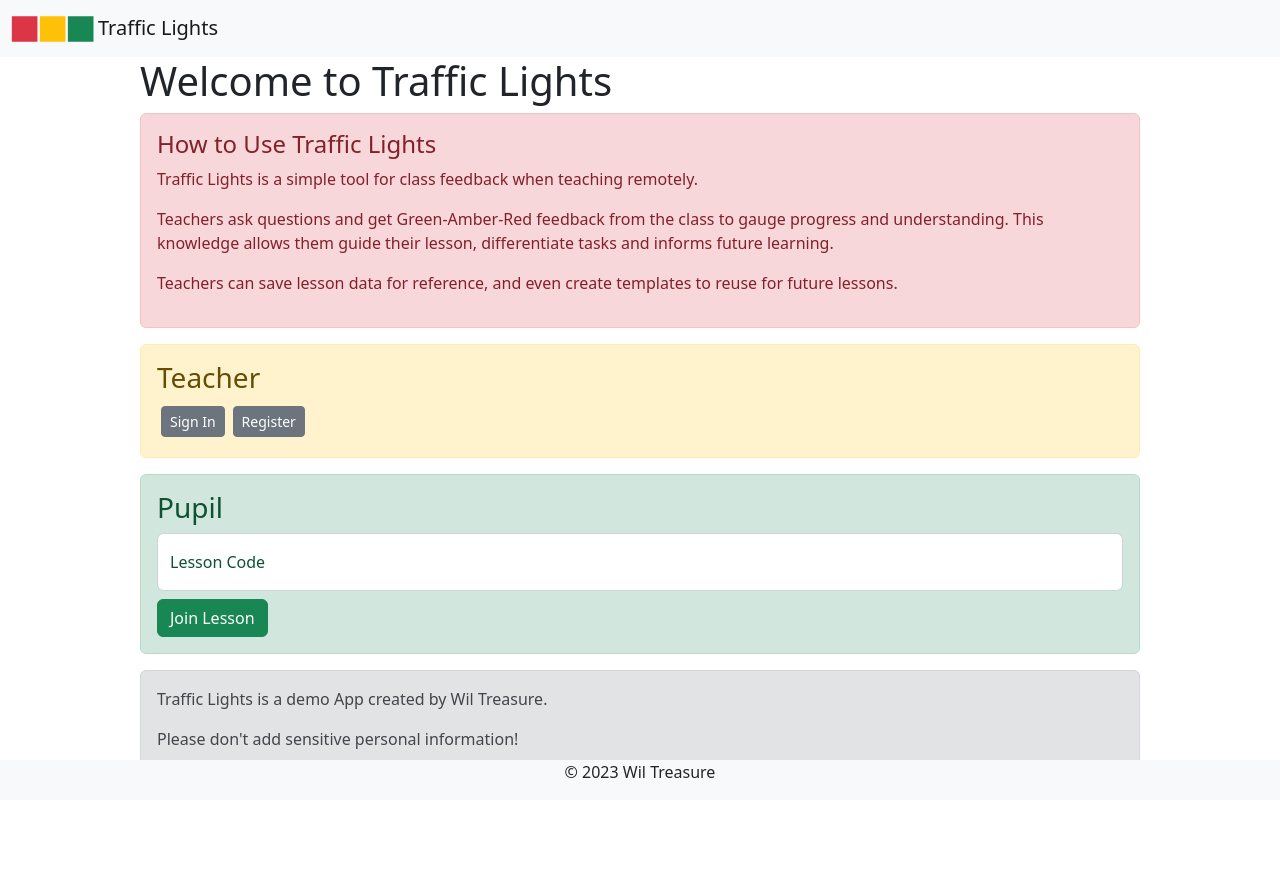
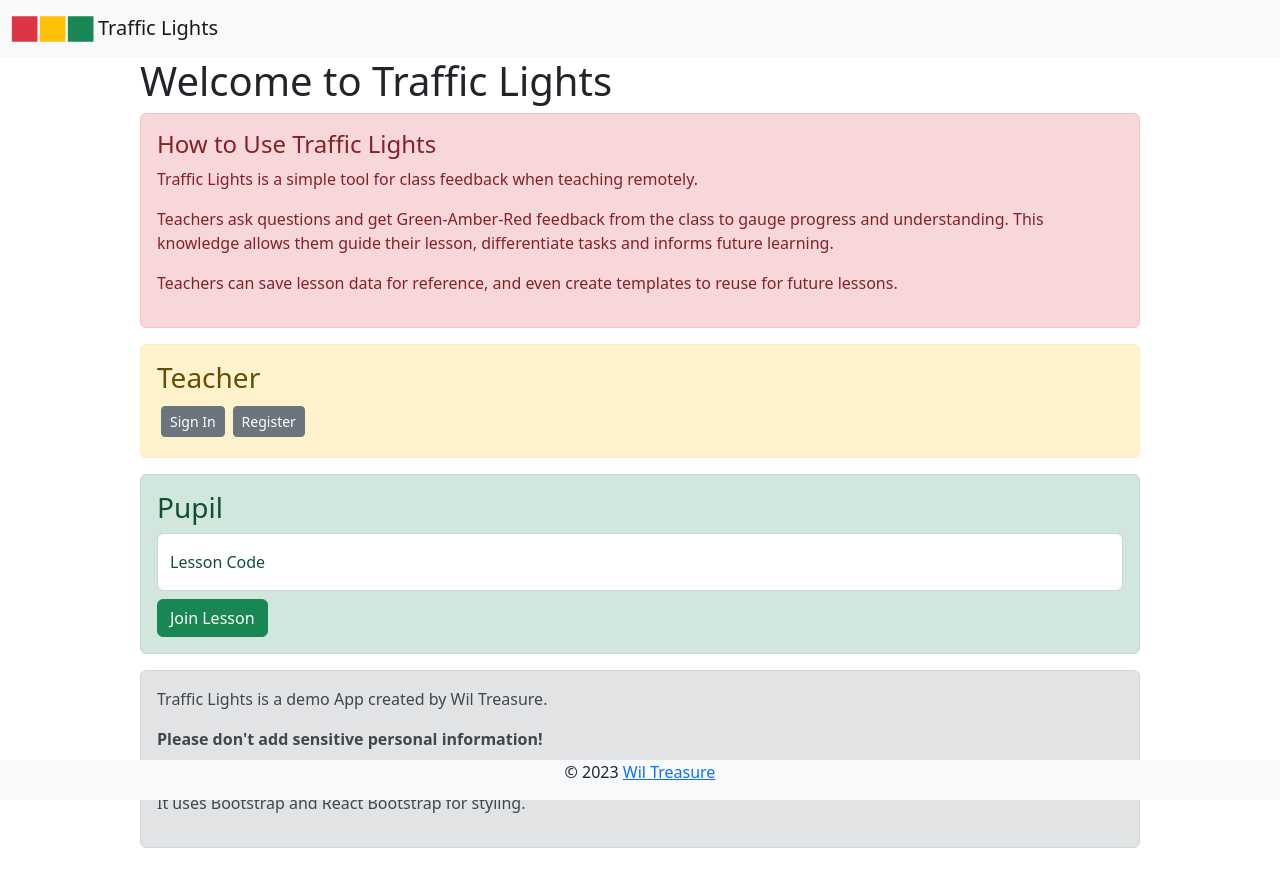
Before and after one commit to treasurewild/Traffic-Lights, a React (Create React App) app in the folder frontend/traffic-lights/: page / in a window 1280 px wide. Shown: the top 886 px of the page. Before the commit the page ends 834 px from the top, so only its background shows below. Built offline with nearby package versions, Linux system fonts and the light colour scheme; no server answers; what short-unique-id would draw is missing.

Commit message:
Updates to front page

```diff
--- a/frontend/traffic-lights/src/Components/Homepage/Homepage.jsx
+++ b/frontend/traffic-lights/src/Components/Homepage/Homepage.jsx
@@ -54,7 +54,9 @@ const Homepage = ({ setLesson, setLessons }) => {
             </div>
             <div className='alert alert-secondary'>
                 <p >Traffic Lights is a demo App created by Wil Treasure.</p>
-                <p>Please don't add sensitive personal information!</p>
+                <p><strong>Please don't add sensitive personal information!</strong></p>
+                <p>It's created using the following technologies: ReactJS, Mongoose, Express, Node, Short-Unique-ID, and Socket.io.
+                    <br />It uses Bootstrap and React Bootstrap for styling.</p>
             </div>
         </div>
     )
--- a/frontend/traffic-lights/src/Components/Page/Footer.jsx
+++ b/frontend/traffic-lights/src/Components/Page/Footer.jsx
@@ -3,7 +3,7 @@ import React from 'react'
 const Footer = () => {
     return (
         <footer className='bg-light text-center fixed-bottom'>
-            <p>&copy; 2023 Wil Treasure</p>
+            <p>&copy; 2023 <a href='https://wiltreasure.co.uk' >Wil Treasure</a></p>
         </footer>)
 }
 
```
